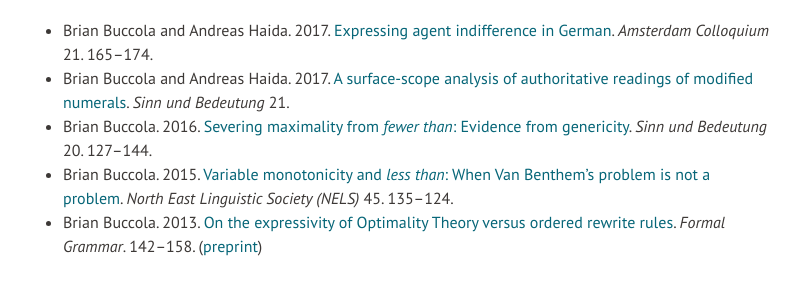
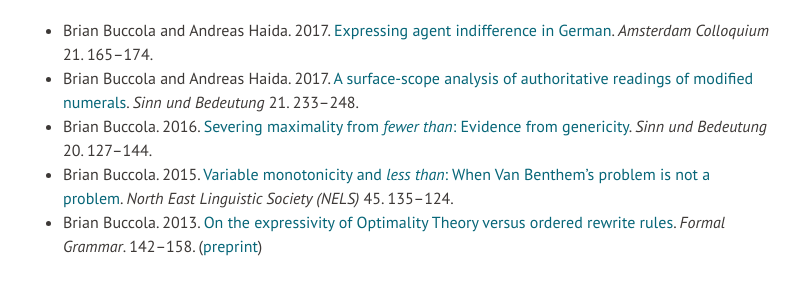
Before and after one commit to brianbuccola/brianbuccola.github.io, a Jekyll site: the page built from work.md, in a window 1280 px wide. Shown: the part 830-1114 px from the top of the page, without its empty margins (237-1042 px from the left). Built offline with Jekyll 4.4.1, drawn with Linux system fonts in a browser that asks for light colours; some web fonts are replaced.

Commit message:
Add SuB21 (authoritative readings) page numbers

```diff
--- a/work.md
+++ b/work.md
@@ -42,7 +42,7 @@
 ## Proceedings Papers
 
 - Brian Buccola and Andreas Haida. 2017. [Expressing agent indifference in German][ac2017]. *Amsterdam Colloquium* 21. 165--174.
-- Brian Buccola and Andreas Haida. 2017. [A surface-scope analysis of authoritative readings of modified numerals][sub21]. *Sinn und Bedeutung* 21.
+- Brian Buccola and Andreas Haida. 2017. [A surface-scope analysis of authoritative readings of modified numerals][sub21]. *Sinn und Bedeutung* 21. 233--248.
 - Brian Buccola. 2016. [Severing maximality from *fewer than*: Evidence from genericity][sub20]. *Sinn und Bedeutung* 20. 127--144.
 - Brian Buccola. 2015. [Variable monotonicity and *less than*: When Van Benthem's problem is not a problem][nels45]. *North East Linguistic Society (NELS)* 45. 135--124.
 - Brian Buccola. 2013. [On the expressivity of Optimality Theory versus ordered rewrite rules][fg-doi]. *Formal Grammar*. 142--158. ([preprint][fg-lb])
```
